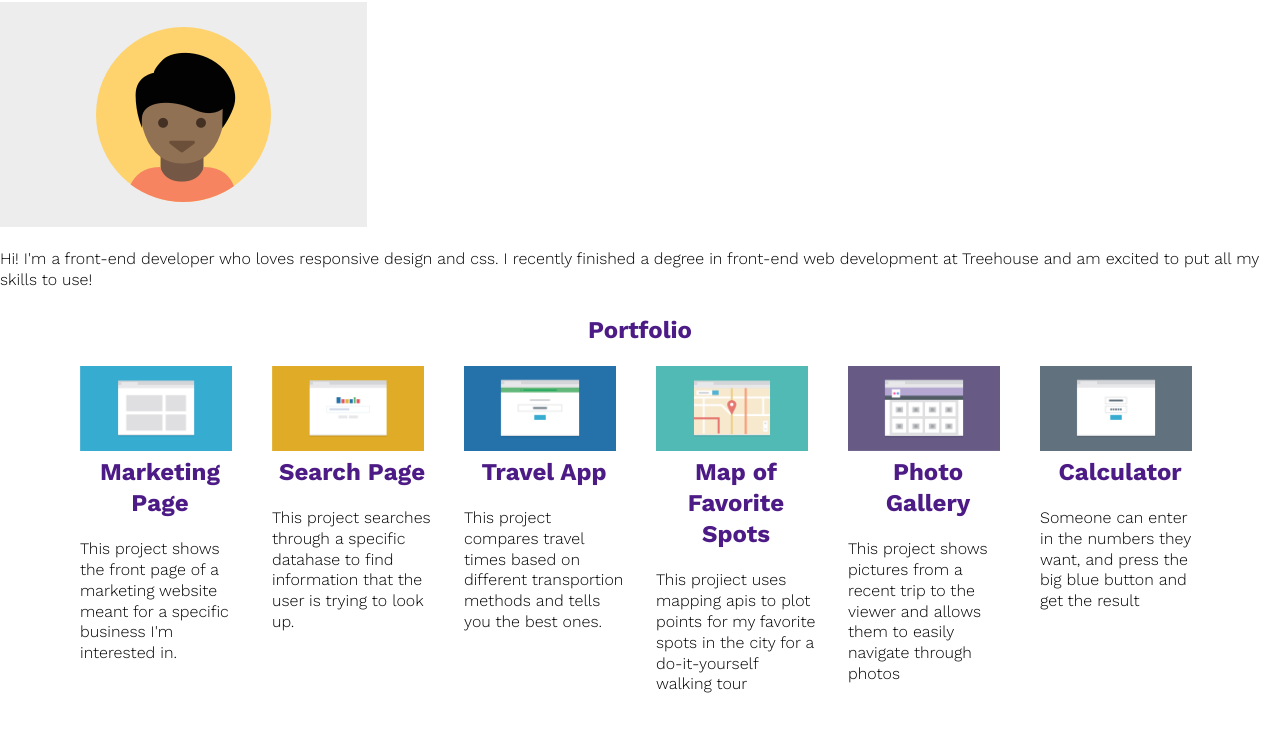
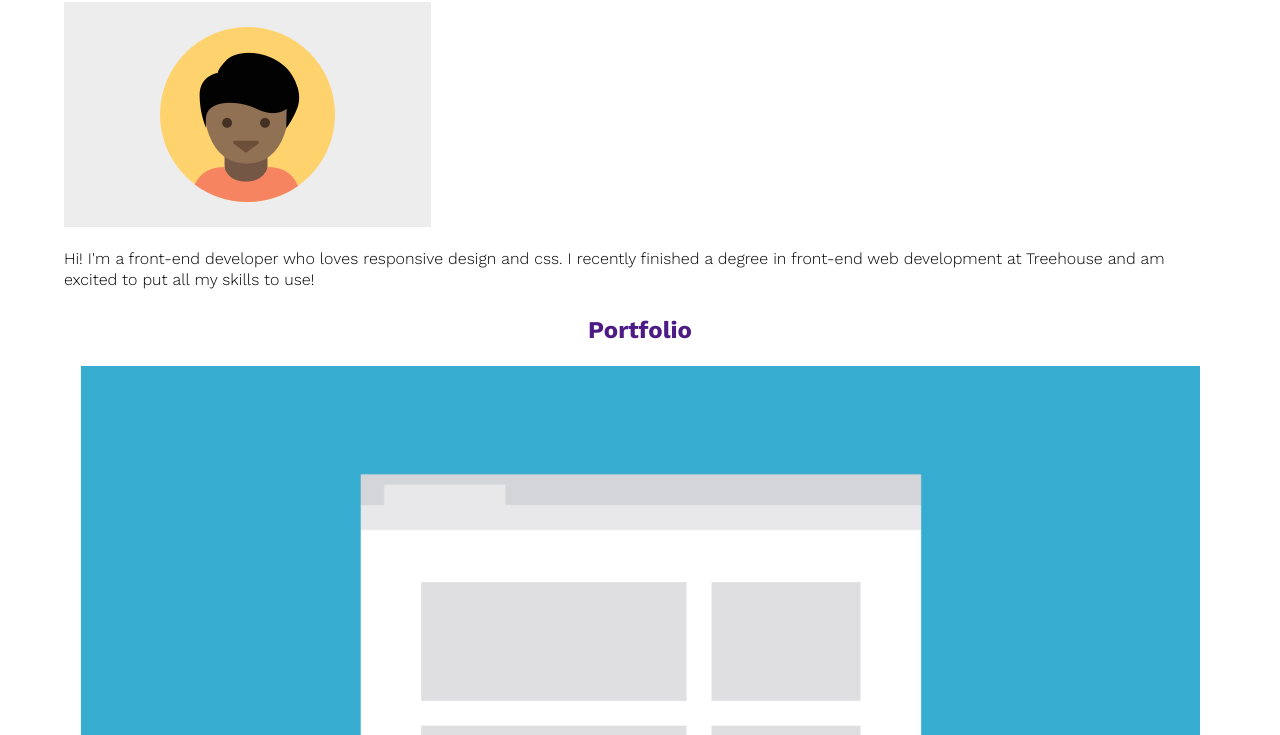
Before and after one commit to mickey-40/techdegree-project-2, a plain HTML site: page index.html in a window 1280 px wide. Shown: the part 65-800 px from the top of the page. Drawn offline with nearby package versions, Linux system fonts and the light colour scheme.

Commit message:
improving the design

```diff
--- a/css/styles.css
+++ b/css/styles.css
@@ -4,7 +4,7 @@
 body {
 	font-family: 'Work Sans', sans-serif;
 	line-height: 1.3;
-	margin: 0;
+	margin: 0 auto;
 
 
 }
@@ -29,9 +29,7 @@ a {
 	text-decoration: none;
 }
 img{
-    max-width: 95%;
-    margin: auto;
-
+    max-width: 100%;
 
 }
 .name {
@@ -54,7 +52,8 @@ img{
 	text-transform: uppercase;
 }
 .main-nav a:hover {
-	color: #093a58;
+	color: red;
+    text-decoration: underline;
 }
 .main-header {
 	padding-top: .5em;
@@ -102,6 +101,8 @@ img{
         margin: 0 auto;
   }
   .container{
+      flex-direction: column;
+      flex: 1;
     width: 90%;
     margin: 0 auto;
   }
--- a/index.html
+++ b/index.html
@@ -20,7 +20,7 @@
                 </ul>
 </header>
 
-<body>
+<body class="container">
     <div class="profilesec">
                     <img src="img/images/responsive-layout-profile.png" alt="Profile image">
                     <p>Hi! I'm a front-end developer who loves responsive design and css. I recently finished a
@@ -29,7 +29,6 @@
 
 
     <h2 id="contentheadline">Portfolio</h2>
-    <div class="container">
 
         <div class="item">
             <img src="img/images/portfolio-1.png" alt="Portfolio image goes above Marketing page">
@@ -67,7 +66,7 @@
             <p>Someone can enter in the numbers they want, and press the big blue button and get the result</p>
         </div>
 
-    </div>
+
 </body>
 
 <footer class="main-footer">
```
